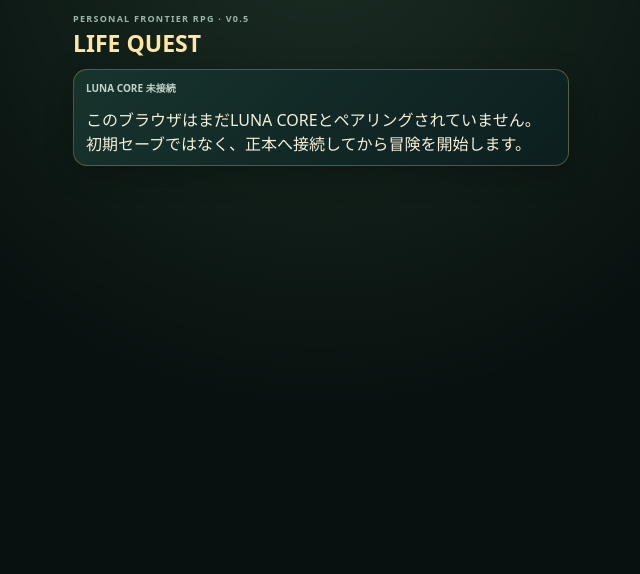
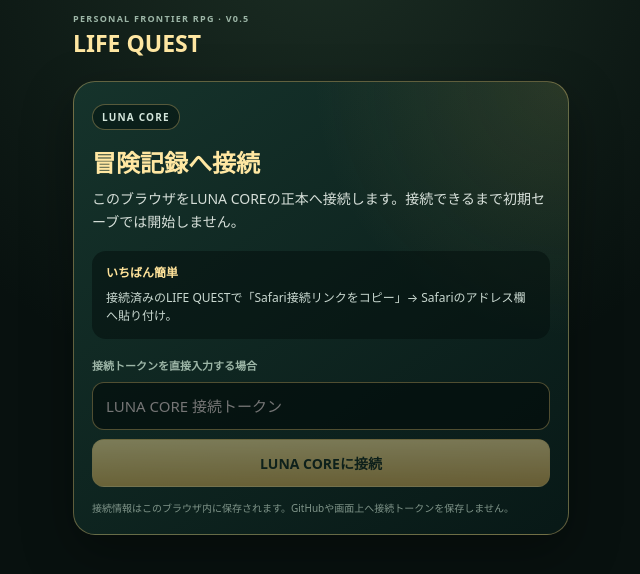
Before and after one commit to kita0905game-cyber/life-quest, a React (Vite) app: page / in a window 1280 px wide. Shown: the top 574 px of the page, without its empty margins (319-959 px from the left). Built offline with nearby package versions, Linux system fonts and the light colour scheme.

Commit message:
Add Safari pairing flow
* Add browser pairing helpers

* Add Safari pairing screen

* Style LIFE QUEST browser pairing flow

* Use type-only FormEvent import

```diff
--- a/src/App.tsx
+++ b/src/App.tsx
@@ -1,6 +1,15 @@
-import { useEffect, useState } from 'react';
+import { useEffect, useState, type FormEvent } from 'react';
 import LifeQuestGame from './game/LifeQuestGame';
-import { bootstrapCloudSave, getCloudStatus, loadSave, refreshCloudSave, type CloudStatus, type LifeQuestSave } from './save/SaveRepository';
+import {
+  bootstrapCloudSave,
+  getBrowserPairingLink,
+  getCloudStatus,
+  loadSave,
+  pairWithLunaCore,
+  refreshCloudSave,
+  type CloudStatus,
+  type LifeQuestSave
+} from './save/SaveRepository';
 import { getLevel } from './game/systems/progression';
 
 const cloudLabel: Record<CloudStatus, string> = {
@@ -11,10 +20,21 @@
   error: '同期エラー'
 };
 
+function pairingErrorMessage(error: unknown) {
+  const message = error instanceof Error ? error.message : '';
+  if (message === 'invalid-token') return '接続トークンが違います。接続済みLIFE QUESTから新しい接続リンクを作ってください。';
+  if (message === 'token-required') return '接続トークンを入力してください。';
+  return 'LUNA COREへ接続できませんでした。通信状態を確認して、もう一度試してください。';
+}
+
 export default function App() {
   const [save, setSave] = useState<LifeQuestSave>(() => loadSave());
   const [ready, setReady] = useState(false);
   const [cloud, setCloud] = useState<CloudStatus>(() => getCloudStatus());
+  const [pairingToken, setPairingToken] = useState('');
+  const [pairingBusy, setPairingBusy] = useState(false);
+  const [pairingError, setPairingError] = useState('');
+  const [pairingCopied, setPairingCopied] = useState(false);
 
   useEffect(() => {
     let active = true;
@@ -56,6 +76,35 @@
     };
   }, []);
 
+  async function handlePair(event: FormEvent<HTMLFormElement>) {
+    event.preventDefault();
+    if (pairingBusy) return;
+    setPairingBusy(true);
+    setPairingError('');
+    try {
+      const next = await pairWithLunaCore(pairingToken);
+      setSave(next);
+      setPairingToken('');
+      setCloud('connected');
+    } catch (error) {
+      setPairingError(pairingErrorMessage(error));
+    } finally {
+      setPairingBusy(false);
+    }
+  }
+
+  async function handleCopyPairingLink() {
+    setPairingCopied(false);
+    try {
+      const link = getBrowserPairingLink();
+      await navigator.clipboard.writeText(link);
+      setPairingCopied(true);
+      window.setTimeout(() => setPairingCopied(false), 3000);
+    } catch {
+      setPairingCopied(false);
+    }
+  }
+
   if (!ready) {
     return (
       <main className="app-shell">
@@ -74,18 +123,46 @@
 
   if (cloud === 'pairing-required') {
     return (
-      <main className="app-shell">
+      <main className="app-shell pairing-shell">
         <header className="app-header">
           <div>
             <span className="eyebrow">PERSONAL FRONTIER RPG · V0.5</span>
             <h1>LIFE QUEST</h1>
           </div>
         </header>
-        <section className="status-panel" aria-label="LUNA CORE接続状態">
-          <div className="status-row"><span>LUNA CORE 未接続</span></div>
-          <p style={{ margin: 0, paddingTop: 12 }}>
-            このブラウザはまだLUNA COREとペアリングされていません。初期セーブではなく、正本へ接続してから冒険を開始します。
+
+        <section className="pairing-panel" aria-label="LUNA CORE接続">
+          <div className="pairing-badge">LUNA CORE</div>
+          <h2>冒険記録へ接続</h2>
+          <p className="pairing-lead">
+            このブラウザをLUNA COREの正本へ接続します。接続できるまで初期セーブでは開始しません。
           </p>
+
+          <div className="pairing-guide">
+            <b>いちばん簡単</b>
+            <span>接続済みのLIFE QUESTで「Safari接続リンクをコピー」→ Safariのアドレス欄へ貼り付け。</span>
+          </div>
+
+          <form className="pairing-form" onSubmit={handlePair}>
+            <label htmlFor="lq-token">接続トークンを直接入力する場合</label>
+            <input
+              id="lq-token"
+              type="password"
+              value={pairingToken}
+              onChange={(event) => setPairingToken(event.target.value)}
+              placeholder="LUNA CORE 接続トークン"
+              autoCapitalize="none"
+              autoCorrect="off"
+              spellCheck={false}
+              disabled={pairingBusy}
+            />
+            <button type="submit" disabled={pairingBusy || !pairingToken.trim()}>
+              {pairingBusy ? '接続中…' : 'LUNA COREに接続'}
+            </button>
+          </form>
+
+          {pairingError && <p className="pairing-error">{pairingError}</p>}
+          <p className="pairing-note">接続情報はこのブラウザ内に保存されます。GitHubや画面上へ接続トークンを保存しません。</p>
         </section>
       </main>
     );
@@ -112,7 +189,14 @@
       <section className="game-frame">
         <LifeQuestGame />
       </section>
-      <p className="footnote">V0.5 — {cloudLabel[cloud]} / LUNA CORE正本・自動同期</p>
+      <div className="app-footer">
+        <p className="footnote">V0.5 — {cloudLabel[cloud]} / LUNA CORE正本・自動同期</p>
+        {cloud === 'connected' && (
+          <button className="pairing-link-button" type="button" onClick={handleCopyPairingLink}>
+            {pairingCopied ? 'Safari接続リンクをコピー済み' : 'Safari接続リンクをコピー'}
+          </button>
+        )}
+      </div>
     </main>
   );
 }
--- a/src/save/SaveRepository.ts
+++ b/src/save/SaveRepository.ts
@@ -98,7 +98,7 @@
 function capturePairingToken() {
   try {
     const params = new URLSearchParams(window.location.hash.replace(/^#/, ''));
-    const token = params.get('lqToken');
+    const token = params.get('lqToken')?.trim();
     if (!token) return;
     localStorage.setItem(TOKEN_KEY, token);
     window.history.replaceState(null, '', `${window.location.pathname}${window.location.search}`);
@@ -147,17 +147,44 @@
   try { localStorage.setItem(PENDING_KEY, JSON.stringify(items.slice(-100))); } catch { /* local save still works */ }
 }
 
-async function fetchCloudSave(): Promise<LifeQuestSave> {
-  const token = getToken();
-  if (!token) throw new Error('pairing-required');
+async function fetchCloudSaveWithToken(token: string): Promise<LifeQuestSave> {
   const response = await fetch(`${API}/quest/client/bootstrap`, {
     headers: { Authorization: `Bearer ${token}`, Accept: 'application/json' },
     cache: 'no-store'
   });
-  if (!response.ok) throw new Error(`bootstrap-${response.status}`);
+  if (!response.ok) throw new Error(response.status === 401 ? 'invalid-token' : `bootstrap-${response.status}`);
   const data = await response.json() as { save?: Partial<LifeQuestSave> };
   if (!data.save) throw new Error('bootstrap-empty');
   return normalizeSave(data.save);
+}
+
+async function fetchCloudSave(): Promise<LifeQuestSave> {
+  const token = getToken();
+  if (!token) throw new Error('pairing-required');
+  return fetchCloudSaveWithToken(token);
+}
+
+export async function pairWithLunaCore(rawToken: string): Promise<LifeQuestSave> {
+  const token = rawToken.trim();
+  if (!token) throw new Error('token-required');
+  emitCloudStatus('connecting');
+  try {
+    const remote = await fetchCloudSaveWithToken(token);
+    localStorage.setItem(TOKEN_KEY, token);
+    const next = persistLocal(remote);
+    emitCloudStatus('connected');
+    return next;
+  } catch (error) {
+    emitCloudStatus('pairing-required');
+    throw error;
+  }
+}
+
+export function getBrowserPairingLink() {
+  const token = getToken();
+  if (!token) throw new Error('pairing-required');
+  const base = `${window.location.origin}${window.location.pathname}${window.location.search}`;
+  return `${base}#lqToken=${encodeURIComponent(token)}`;
 }
 
 async function pushMutation(item: PendingMutation) {
--- a/src/styles.css
+++ b/src/styles.css
@@ -11,6 +11,7 @@
   background: radial-gradient(circle at 50% -10%, rgba(73,112,83,.3), transparent 45%), #08110f;
   overscroll-behavior: none;
 }
+button, input { font: inherit; }
 canvas { -webkit-tap-highlight-color: transparent; }
 .app-shell {
   width: min(100%, 520px);
@@ -68,4 +69,104 @@
 }
 .game-host { width: 100%; aspect-ratio: 390 / 680; }
 .game-host canvas { display: block; width: 100% !important; height: 100% !important; }
-.footnote { margin: 9px 4px 0; color: #84968c; font-size: 10px; text-align: center; }
+.app-footer { display: grid; justify-items: center; gap: 5px; margin-top: 9px; }
+.footnote { margin: 0 4px; color: #84968c; font-size: 10px; text-align: center; }
+
+.pairing-shell { display: flex; flex-direction: column; }
+.pairing-panel {
+  margin-top: 12px;
+  padding: 22px 18px 18px;
+  border: 1px solid rgba(225,194,116,.4);
+  border-radius: 22px;
+  background:
+    radial-gradient(circle at 100% 0, rgba(202,157,69,.14), transparent 38%),
+    linear-gradient(145deg, rgba(22,52,44,.98), rgba(8,25,23,.98));
+  box-shadow: 0 18px 50px rgba(0,0,0,.34);
+}
+.pairing-badge {
+  display: inline-flex;
+  padding: 5px 9px;
+  border: 1px solid rgba(225,194,116,.36);
+  border-radius: 999px;
+  color: #d4e6dc;
+  background: rgba(5,20,17,.58);
+  font-size: 10px;
+  font-weight: 800;
+  letter-spacing: .12em;
+}
+.pairing-panel h2 {
+  margin: 14px 0 8px;
+  color: #ffe7a2;
+  font-size: 24px;
+}
+.pairing-lead {
+  margin: 0;
+  color: #d6dfd9;
+  font-size: 14px;
+  line-height: 1.65;
+}
+.pairing-guide {
+  display: grid;
+  gap: 6px;
+  margin: 18px 0;
+  padding: 13px 14px;
+  border-radius: 14px;
+  background: rgba(4,15,14,.55);
+  color: #c9d8d0;
+  font-size: 12px;
+  line-height: 1.55;
+}
+.pairing-guide b { color: #ffe39a; font-size: 12px; }
+.pairing-form { display: grid; gap: 9px; }
+.pairing-form label { color: #9db6a7; font-size: 11px; font-weight: 700; }
+.pairing-form input {
+  width: 100%;
+  min-height: 48px;
+  padding: 0 13px;
+  border: 1px solid rgba(225,194,116,.34);
+  border-radius: 12px;
+  outline: none;
+  background: rgba(3,13,12,.7);
+  color: #f4efd9;
+  font-size: 15px;
+}
+.pairing-form input:focus {
+  border-color: rgba(255,227,144,.82);
+  box-shadow: 0 0 0 3px rgba(255,227,144,.08);
+}
+.pairing-form button,
+.pairing-link-button {
+  border: 1px solid rgba(225,194,116,.45);
+  border-radius: 12px;
+  color: #102019;
+  background: linear-gradient(180deg, #ffe39a, #d8ad55);
+  font-weight: 900;
+  -webkit-tap-highlight-color: transparent;
+}
+.pairing-form button {
+  min-height: 48px;
+  padding: 0 14px;
+  font-size: 14px;
+}
+.pairing-form button:disabled { opacity: .45; }
+.pairing-error {
+  margin: 12px 0 0;
+  padding: 10px 11px;
+  border-radius: 10px;
+  background: rgba(125,42,37,.3);
+  color: #ffd6cf;
+  font-size: 12px;
+  line-height: 1.5;
+}
+.pairing-note {
+  margin: 14px 0 0;
+  color: #7f9489;
+  font-size: 10px;
+  line-height: 1.5;
+}
+.pairing-link-button {
+  padding: 7px 10px;
+  color: #d9e6de;
+  background: rgba(18,42,36,.84);
+  font-size: 10px;
+}
```
